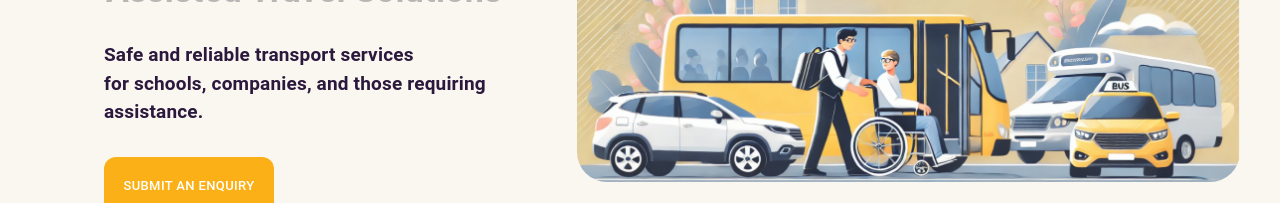
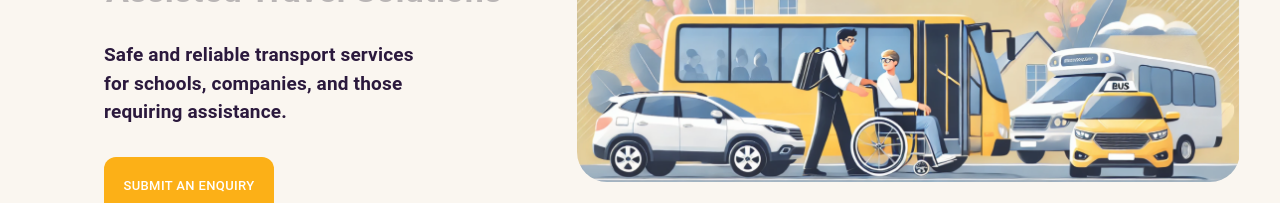
Before and after one commit to RafaPach/AllTravelServices, a Next.js app: page / in a window 1280 px wide. Shown: the part 264-467 px from the top of the page. Built offline with nearby package versions, Linux system fonts and the light colour scheme; no server answers.

Commit message:
changes as requested

```diff
--- a/components/Alternative/HelloPageTest.js
+++ b/components/Alternative/HelloPageTest.js
@@ -70,9 +70,17 @@ export default function HelloPageAlt2() {
             color="#2B193D"
             fontSize={{ lg: '19px', md: '18px', sm: '16px', xs: '14px' }}
             fontWeight="700"
+          >
+            for schools, companies, and those
+          </Typography>
+          <Typography
+            // className="drop-shadow-service"
+            color="#2B193D"
+            fontSize={{ lg: '19px', md: '18px', sm: '16px', xs: '14px' }}
+            fontWeight="700"
             paddingBottom="30px"
           >
-            for schools, companies, and those requiring assistance.
+            requiring assistance.
           </Typography>
 
           <Button
```
